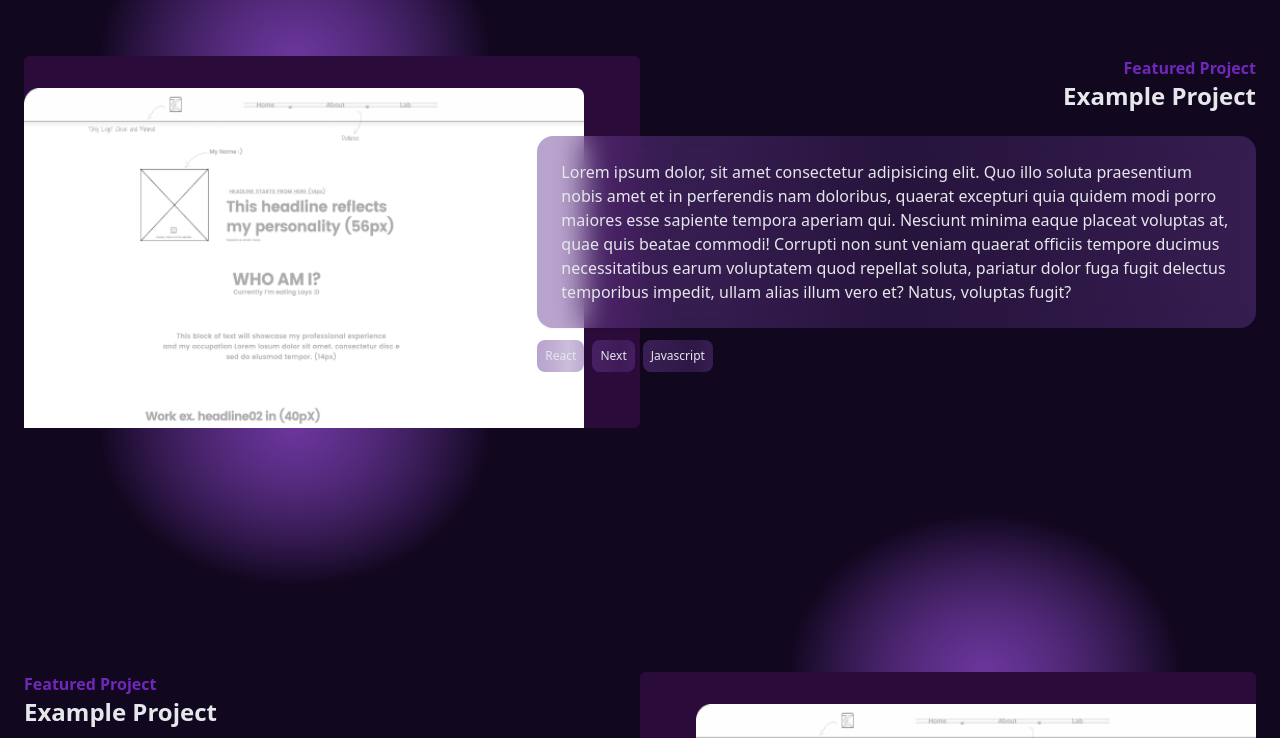
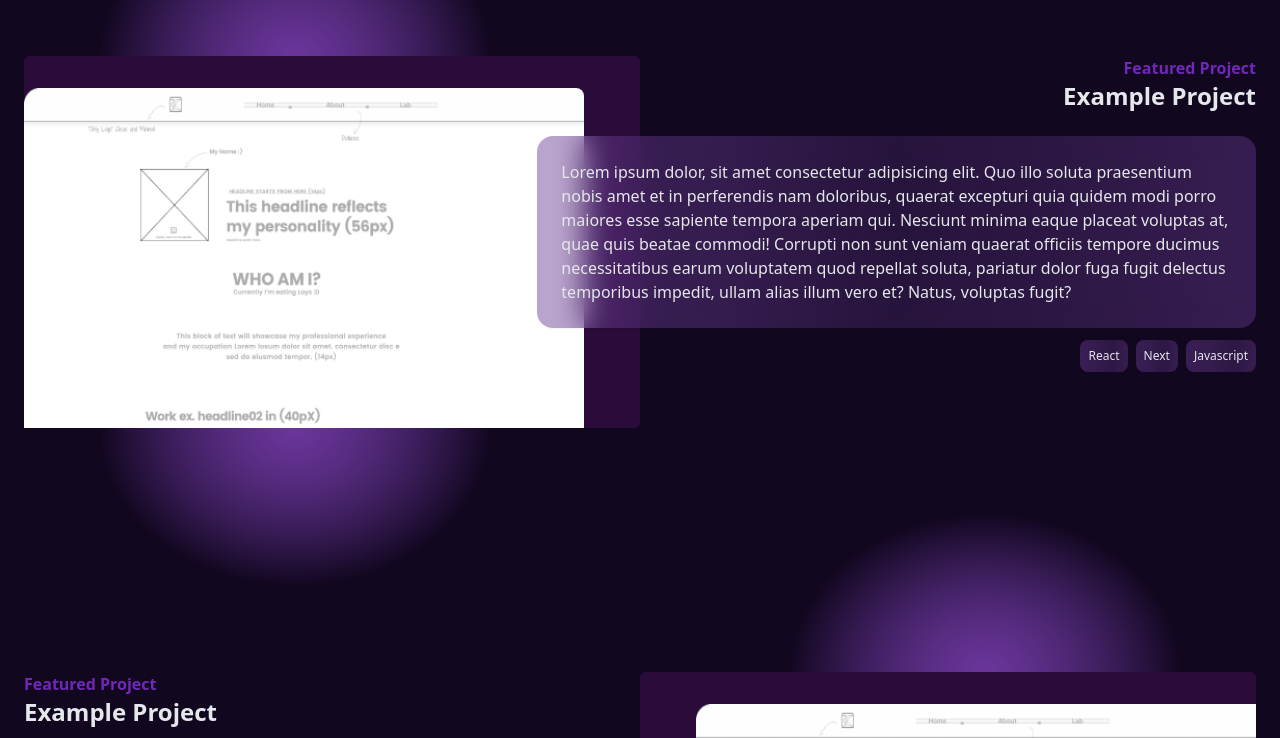
Before and after one commit to sina-byn/portfolio, a React (Vite) app: page / in a window 1280 px wide. Shown: the part 2300-3038 px from the top of the page. Built offline with nearby package versions, Linux system fonts and the light colour scheme.

Commit message:
project-card styles fixed

```diff
--- a/src/components/Projects/ProjectCard.tsx
+++ b/src/components/Projects/ProjectCard.tsx
@@ -36,8 +36,8 @@ const ProjectCard = ({
       </header>
       <section
         className={clsx(
-          'project-details order-last col-start-1 col-span-7 row-start-2 row-end-7 space-y-3 z-10',
-          isOdd ? 'col-start-1' : 'col-start-6'
+          'project-details order-last col-start-1 col-span-7 row-start-2 row-end-7 flex flex-col gap-y-3 z-10',
+          isOdd ? 'col-start-1' : 'col-start-6 items-end'
         )}
       >
         <p className='description bg-glassy-primary rounded-2xl p-6 shadow-sm'>
@@ -53,7 +53,7 @@ const ProjectCard = ({
             href={url}
             target='_blank'
             rel='noreferrer noopener'
-            className='demo-link inline-block bg-primary-light/20 text-sm border border-transparent rounded-lg hover:border-white/50 active:scale-95 transition-all py-2 px-4'
+            className='demo-link w-fit bg-primary-light/20 text-sm border border-transparent rounded-lg hover:border-white/50 active:scale-95 transition-all py-2 px-4'
           >
             View Demo
           </a>
```
